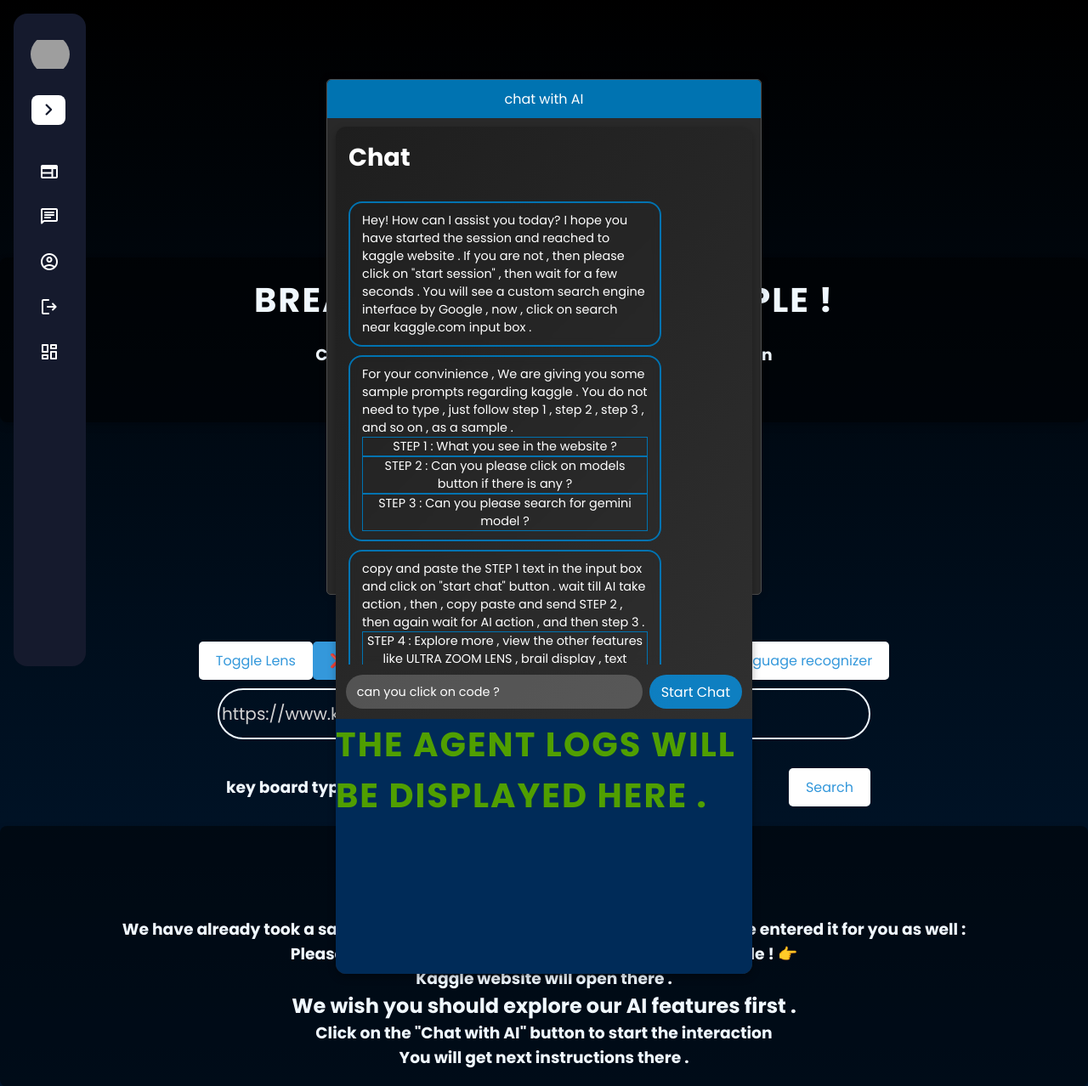
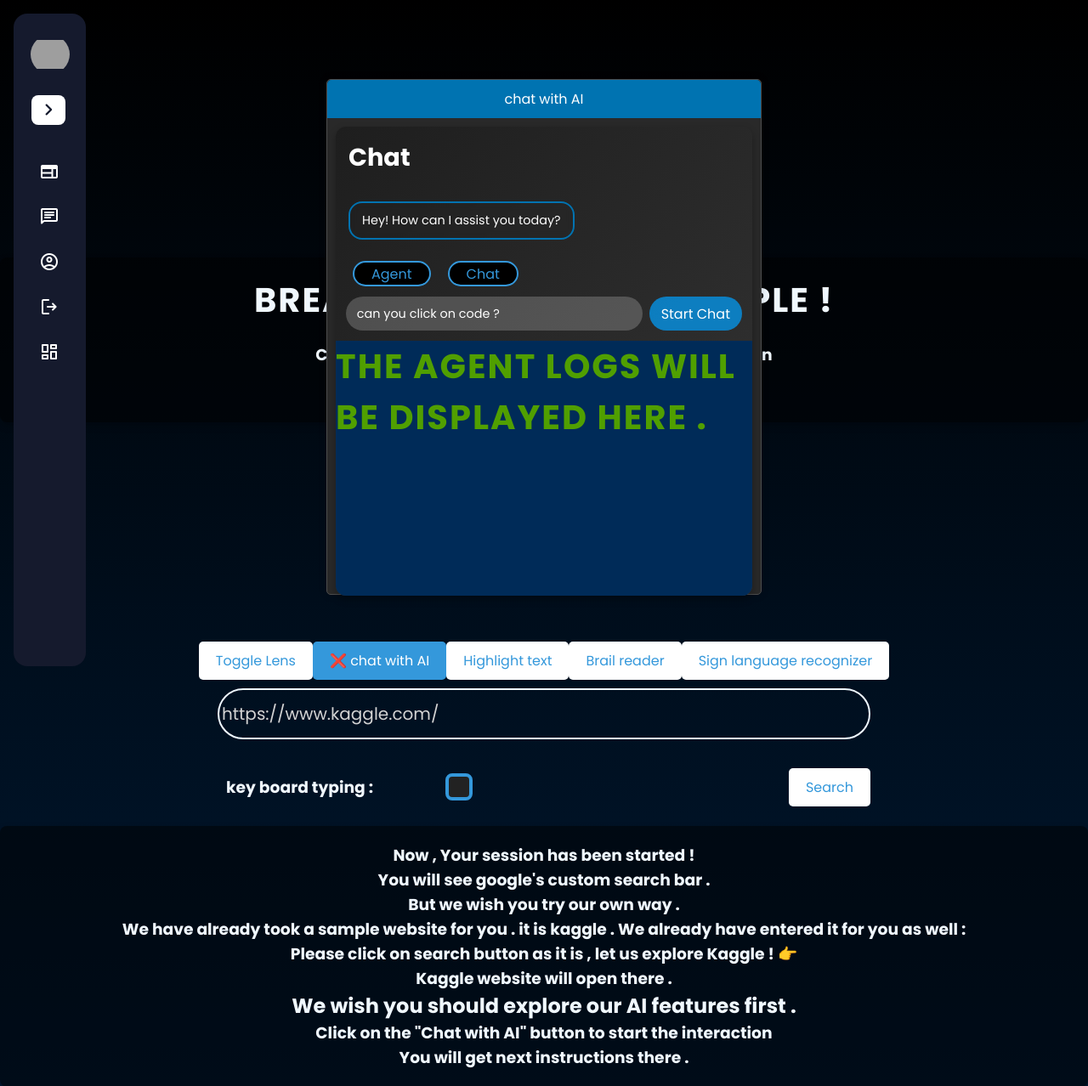
Before and after one commit to AYUSHKHAIRE/web-view, a Django app: page /browse/ in a window 1280 px wide, after a click on "chat with AI". Shown: the top 1278 px of the page at 85% size. Run offline with Django 5.2, Linux system fonts and the light colour scheme; the visitor is signed in with stand-in values (Sample User, id 1); parts of the project's set-up code (start-up, migrations or seed data) failed here and were passed over; some libraries are stand-ins or nearby versions; grey boxes are pictures that could not be loaded.

Commit message:
added agent mode in front end

```diff
--- a/accessweb/static/css/style.css
+++ b/accessweb/static/css/style.css
@@ -625,6 +625,24 @@ input[type="checkbox"]:checked::before {
   text-align:start;
 }
 
+.ai-powers{
+  display: flex;
+  align-items: flex-start;
+}
+
+.ai-button{
+  color: #3498db;
+  background-color: #000000;
+  height: 30px;
+  border-radius: 15px;
+  border: 2px solid #3498db;
+  text-align: center;
+  display: flex;
+  justify-content: center;
+  align-items: center;
+  margin-left: 20px;
+}
+
 #ai-chat {
   height: 40px;
   padding: 0 14px;
--- a/accessweb/static/js/browse.js
+++ b/accessweb/static/js/browse.js
@@ -718,3 +718,38 @@ sign_video.addEventListener("mouseleave", function () {
 
 detect_pressed_key();
 fetchCookie();
+
+// handle chat modes
+const agent_mode_button = document.getElementById("agent-mode")
+const chat_mode_button = document.getElementById("chat-mode")
+
+function toggle_and_apply_chat_mode(mode) {
+  actual_mode = mode.split('-')[0]
+  chat_input = document.getElementById("ai-chat-input")
+  chat_input_val = chat_input.value
+  if (actual_mode == "agent") {
+    if (! chat_input_val.startsWith(">>>")) {
+      chat_input.value = `>>>${chat_input_val}`
+    }
+    else {
+      chat_input_val = chat_input_val.replace(">>>","")
+      chat_input.value = `${chat_input_val}`
+    }
+  }
+  if (actual_mode == "chat") {
+    if (! chat_input_val.startsWith(">")) {
+      chat_input.value = `>${chat_input_val}`
+    }
+    else {
+      chat_input_val = chat_input_val.replace(">","")
+      chat_input.value = `${chat_input_val}`
+    }
+  }
+}
+
+agent_mode_button.addEventListener("click",() => {
+  toggle_and_apply_chat_mode("agent-mode")
+})
+chat_mode_button.addEventListener("click",() => {
+  toggle_and_apply_chat_mode("chat-mode")
+})
--- a/accessweb/templates/browse/main.html
+++ b/accessweb/templates/browse/main.html
@@ -152,26 +152,17 @@
         </header>
         <ul class="chatbox" id="LLM-conversation">
           <li class="chat-incoming chat">
-            <p>Hey! How can I assist you today? I hope you have started the session and reached to kaggle website . If you are not , then please click on "start session" , then wait for a few seconds . You will see a custom search engine interface by Google , now , click on search near kaggle.com input box . </p>
-          </li>
-          <li class="chat-incoming chat">
-            <p>For your convinience , We are giving you some sample prompts regarding kaggle . You do not need to type , just follow step 1 , step 2 , step 3 , and so on , as a sample . </p>
-            <div class="prompt-for-ai">
-              STEP 1 : What you see in the website ?
-            </div>
-            <div class="prompt-for-ai">
-              STEP 2 : Can you please click on models button if there is any ?
-            </div>
-            <div class="prompt-for-ai">
-              STEP 3 : Can you please search for gemini model ?
-            </div>
-            <li class="chat-incoming chat" >
-            copy and paste the STEP 1 text in the input box and click on "start chat" button . wait till AI take action , then , copy paste and send STEP 2 , then again wait for AI action , and then step 3 .<br />
-            <div class="prompt-for-ai">
-              STEP 4 : Explore more , view the other features like ULTRA ZOOM LENS , brail display , text significance ,  and so on .
-            </li>
+            <p>Hey! How can I assist you today?</p>
           </li>
         </ul>
+        <div class="ai-powers">
+          <button class="ai-button" id="agent-mode">
+            Agent
+          </button>
+          <button class="ai-button" id="chat-mode">
+            Chat
+          </button>
+        </div>
         <div class="chat-input">
           <input
             rows="0"
```
